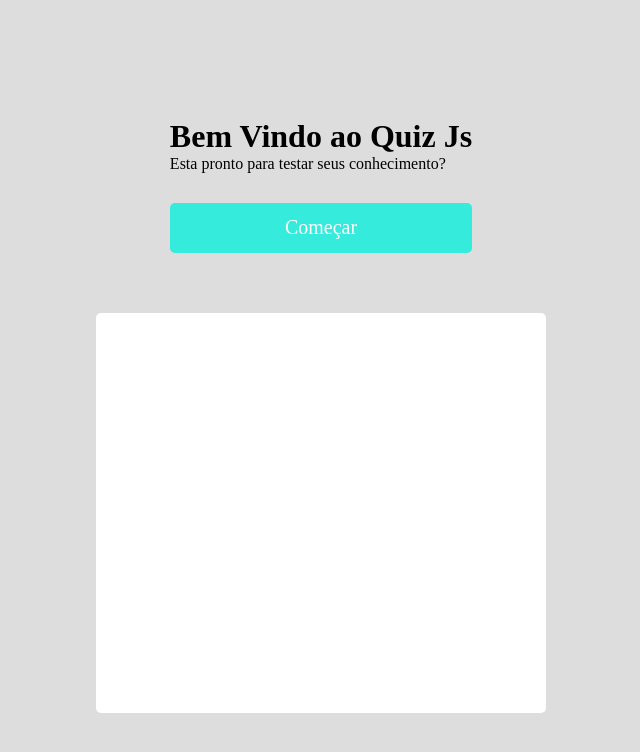
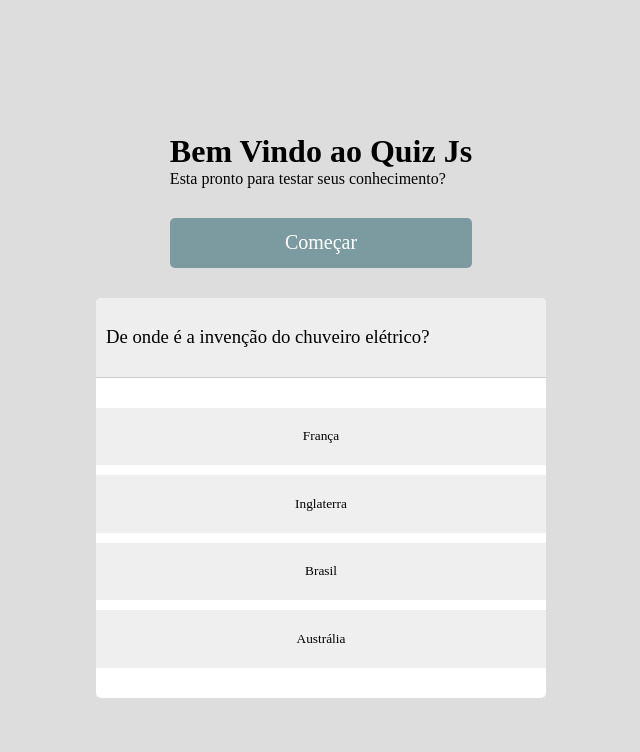
Before and after one commit to brunosann/quiz, a plain HTML site: page index.html in a window 1280 px wide. Both pictures are taken after a click on the button "Começar". Shown: the whole page, without its empty margins (319-959 px from the left). Drawn offline with Linux system fonts and the light colour scheme.

Commit message:
finalizando o projeto quiz

```diff
--- a/index.html
+++ b/index.html
@@ -10,8 +10,6 @@
 
 <body>
 
-
-
   <div class="container">
     <header>
       <h1>Bem Vindo ao Quiz Js</h1>
@@ -19,24 +17,18 @@
       <button class="btn-init">Começar</button>
     </header>
     <section class="quiz">
-      <!-- <span class="msg">Quando Estiver pronto é clicar ;)</span> -->
+      <span class="msg">Quando Estiver pronto é clicar ;)</span>
+      <div class="quiz-content">
+        <div class="quiz-title">
+          <h3>Este é o titulo da pgt Este é o titulo da pgtEste é o titulo da pgtEste é o titulo da pgt</h3>
+        </div>
+        <div class="quiz-body">
+        </div>
+      </div>
     </section>
   </div>
 
-  <script src="script.js"></script>
+  <script type="module" src="script.js"></script>
 </body>
 
 </html>
-
-<!--
-  criar minhas pgts em arquivo separado
-  montar estrutura htlm depois clonar pra rederizar
-  array de pgts vai conter tds as informaçoes
-  renderizar em tela
-  pegar o id da pgt e a resposta selecionada
-  verifico a resposta e somo pontos
-  renderizo proxima pgt
-  opcionais:
-    temporizador para responder
-    pgts em ordem aletória
- -->
--- /dev/null
+++ b/perguntas.js
@@ -0,0 +1,20 @@
+export const perguntas = [
+  {
+    id: 0,
+    pgt: "De onde é a invenção do chuveiro elétrico?",
+    resposta: "Brasil",
+    alternativas: ["França", "Inglaterra", "Brasil", "Austrália"],
+  },
+  {
+    id: 1,
+    pgt: "O que a palavra legend significa em português?",
+    resposta: "Lenda",
+    alternativas: ["Legenda", "Conto", "Legendário", "Lenda"],
+  },
+  {
+    id: 2,
+    pgt: "Qual o número mínimo de jogadores numa partida de futebol?",
+    resposta: "7",
+    alternativas: ["7", "10", "9", "5"],
+  },
+];
--- a/script.js
+++ b/script.js
@@ -0,0 +1,101 @@
+import { perguntas } from "./perguntas.js";
+
+const btnIniciar = document.querySelector(".btn-init");
+const msg = document.querySelector(".msg");
+const quizContent = document.querySelector(".quiz-content");
+const quizTitle = document.querySelector(".quiz-title h3");
+const quizBody = document.querySelector(".quiz-body");
+
+const respostas = [];
+let i = 0;
+
+const button = {
+  add() {
+    btnIniciar.addEventListener("click", renderizar);
+  },
+  remove() {
+    btnIniciar.removeEventListener("click", renderizar);
+  },
+  restart() {
+    btnIniciar.addEventListener("click", () => window.location.reload());
+  },
+};
+
+const renderizar = () => {
+  if (i > perguntas.length - 1) {
+    btnIniciar.classList.remove("disabled");
+    button.restart();
+    resultadoDoQuiz();
+  } else {
+    msg.style.display = "none";
+    quizContent.style.display = "grid";
+    quizTitle.innerText = perguntas[i].pgt;
+    quizTitle.dataset.key = perguntas[i].id;
+
+    perguntas[i].alternativas.forEach((item) => {
+      const btn = `<button class="response">${item}</button>`;
+      quizBody.innerHTML += btn;
+    });
+
+    button.remove();
+    btnIniciar.classList.add("disabled");
+
+    proximaPgt();
+  }
+};
+
+const btnHandleClick = (e) => {
+  const idPgt = e.target.parentElement.parentElement.querySelector("h3").dataset.key;
+  const btnResposta = e.target.innerText;
+  respostas.push({ idPgt: idPgt, selecionada: btnResposta });
+  i++;
+  quizBody.innerHTML = "";
+  renderizar();
+};
+
+const proximaPgt = () => {
+  const quizBtn = document.querySelectorAll(".quiz-body button");
+  quizBtn.forEach((btn) => btn.addEventListener("click", btnHandleClick));
+};
+
+const contarPontos = () => {
+  return respostas.filter(
+    (res, index) => res.selecionada === perguntas[index].resposta,
+  );
+};
+
+const respostasErrada = () => {
+  const pgtErrada = [];
+  const erradas = respostas.filter(
+    (res, index) => res.selecionada != perguntas[index].resposta,
+  );
+  erradas.forEach((item) =>
+    pgtErrada.push({
+      pgt: perguntas[item.idPgt].pgt,
+      resposta: perguntas[item.idPgt].resposta,
+    }),
+  );
+  return pgtErrada;
+};
+
+const resultadoDoQuiz = () => {
+  quizTitle.innerText = `Perguntas corretas: ${contarPontos().length}`;
+  if (respostasErrada().length === 0) {
+    quizBody.innerHTML += `
+    <div class="text">
+      <h1>Parabéns, todas respostas corretas</h1>
+    </div>
+    `;
+  } else {
+    respostasErrada().forEach((res) => {
+      quizBody.innerHTML += `
+    <div class="text">
+      <p>Pgt que você errou: <br> ${res.pgt}</p>
+      <p>Resposta: ${res.resposta}</p>
+    </div>
+    `;
+    });
+  }
+};
+
+button.add();
--- a/style.css
+++ b/style.css
@@ -5,7 +5,6 @@
 }
 body {
   background-color: #ddd;
-
 }
 .container {
   margin: 0 auto;
@@ -26,25 +25,65 @@ header {
   border: none;
   background-color: #34ebdc;
   border-radius: 5px;
-  margin: 30px 0px;
+  margin-top: 30px;
   cursor: pointer;
   outline: none;
   color: #fff;
   font-size: 1.25rem;
 }
-.quiz {
-  display: grid;
-  grid-row: 1fr 1fr 1fr;
-  width: 450px;
-  min-height: 400px;
-  background-color: #fff;
-  border-radius: 5px;
+.btn-init.disabled {
+  background-color: #7b9ba0;
 }
 .msg {
   width: 100%;
   display: block;
-  color: rgba(0, 0, 0, .4);
+  color: rgba(0, 0, 0, 0.4);
   font-size: 1.25rem;
   line-height: 400px;
   text-align: center;
 }
+.quiz-response {
+  width: 100%;
+
+}
+.quiz {
+  width: 450px;
+  height: 400px;
+  background-color: #fff;
+  border-radius: 5px;
+}
+.quiz-content {
+  display: none;
+  grid-template-rows: 80px 1fr;
+  height: 100%;
+}
+.quiz-title {
+  border-radius: 5px 5px 0px 0px;
+  background-color: #eee;
+  border-bottom: 1px solid #ccc;
+  display: flex;
+  align-items: center;
+}
+.quiz-title h3 {
+  font-weight: 400;
+  padding: 10px;
+}
+.quiz-body {
+  display: grid;
+  grid-template-rows: 1fr 1fr 1fr 1fr;
+  grid-row-gap: 10px;
+  padding: 30px 0px;
+}
+.response {
+  border: none;
+  width: 100%;
+  cursor: pointer;
+  transition: ease-in-out 0.3s;
+}
+.response:hover {
+  background-color: #34eb7a;
+  color: #fff;
+}
+.text {
+  margin: 0px 30px;
+}
```
